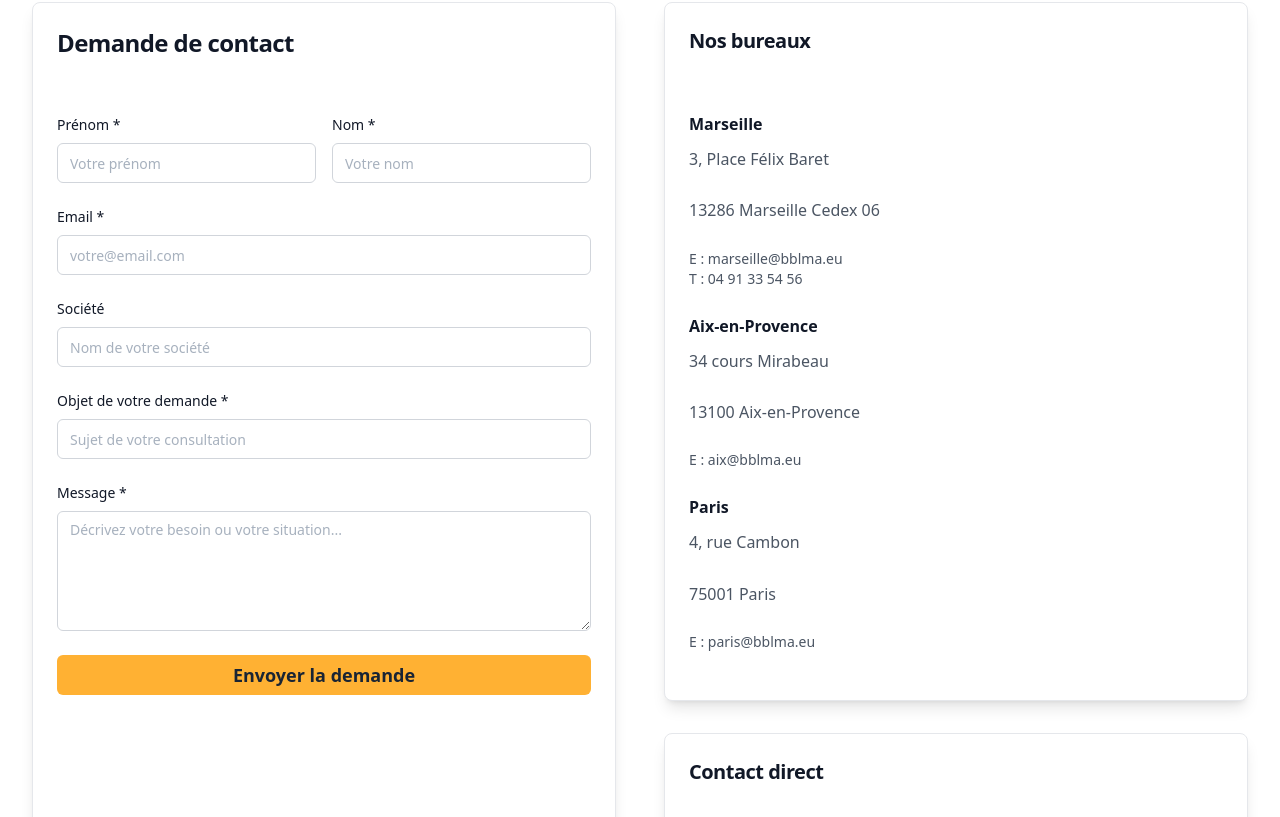
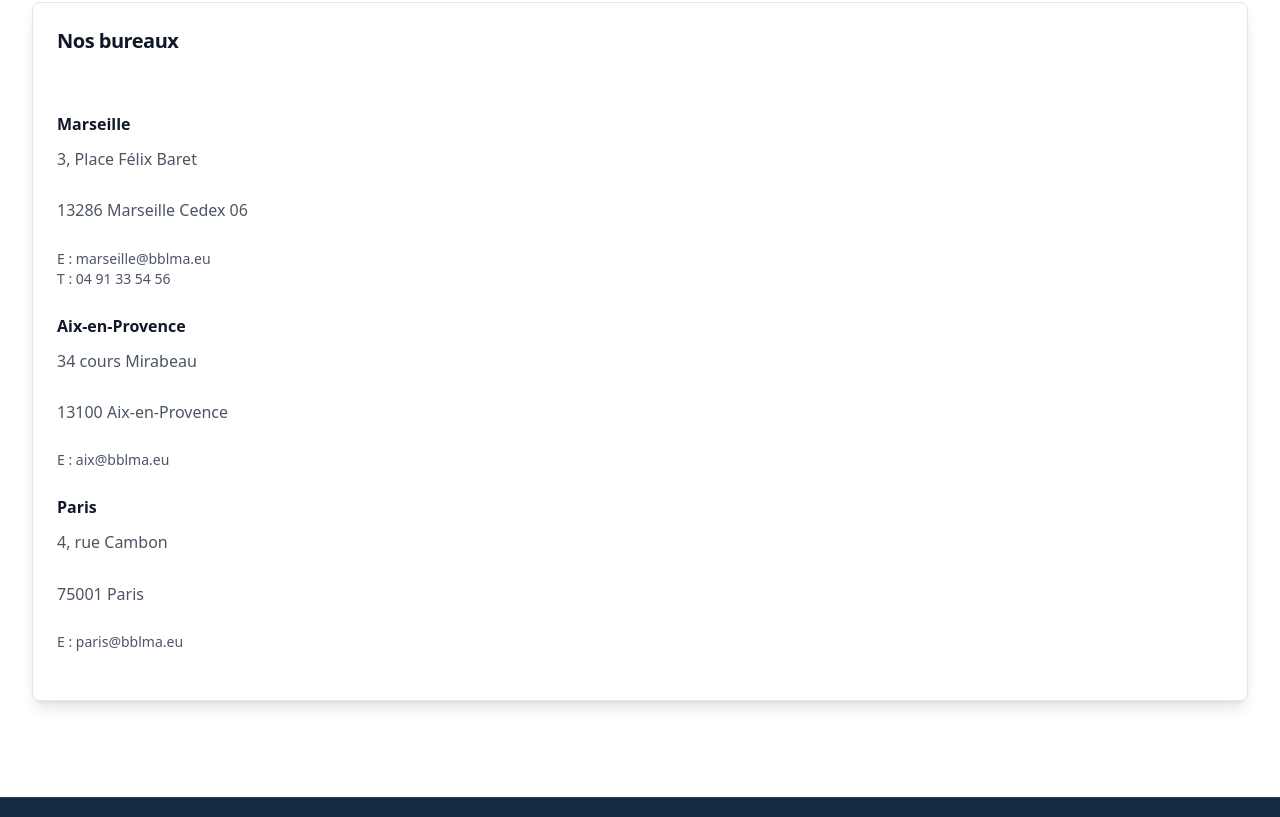
Before and after one commit to denelfrederic/offreip-bblma, a React (Vite) app: page /contact in a window 1280 px wide. Shown: the part 803-1620 px from the top of the page. Built offline with nearby package versions, Linux system fonts and the light colour scheme.

Commit message:
Remove contact request blocks

```diff
--- a/src/components/ContactSection.tsx
+++ b/src/components/ContactSection.tsx
@@ -9,68 +9,6 @@ const ContactSection = () => {
   return (
     <section className="py-24 bg-white">
       <div className="max-w-7xl mx-auto px-4 sm:px-6 lg:px-8">
-        <div className="grid grid-cols-1 lg:grid-cols-2 gap-12">
-          {/* Formulaire de contact */}
-          <Card className="bg-white border-gray-200 shadow-lg">
-            <CardHeader>
-              <CardTitle className="text-2xl font-bold text-gray-900">
-                Demande de contact
-              </CardTitle>
-            </CardHeader>
-            <CardContent className="space-y-6">
-              <div className="grid grid-cols-1 sm:grid-cols-2 gap-4">
-                <div>
-                  <label className="block text-sm font-medium text-gray-900 mb-2">
-                    Prénom *
-                  </label>
-                  <Input placeholder="Votre prénom" className="bg-white border-gray-300" />
-                </div>
-                <div>
-                  <label className="block text-sm font-medium text-gray-900 mb-2">
-                    Nom *
-                  </label>
-                  <Input placeholder="Votre nom" className="bg-white border-gray-300" />
-                </div>
-              </div>
-
-              <div>
-                <label className="block text-sm font-medium text-gray-900 mb-2">
-                  Email *
-                </label>
-                <Input type="email" placeholder="votre@email.com" className="bg-white border-gray-300" />
-              </div>
-
-              <div>
-                <label className="block text-sm font-medium text-gray-900 mb-2">
-                  Société
-                </label>
-                <Input placeholder="Nom de votre société" className="bg-white border-gray-300" />
-              </div>
-
-              <div>
-                <label className="block text-sm font-medium text-gray-900 mb-2">
-                  Objet de votre demande *
-                </label>
-                <Input placeholder="Sujet de votre consultation" className="bg-white border-gray-300" />
-              </div>
-
-              <div>
-                <label className="block text-sm font-medium text-gray-900 mb-2">
-                  Message *
-                </label>
-                <Textarea
-                  placeholder="Décrivez votre besoin ou votre situation..."
-                  className="bg-white border-gray-300 min-h-[120px]"
-                />
-              </div>
-
-              <Button className="w-full bg-primary text-primary-foreground hover:bg-primary/90 py-3 text-lg font-semibold">
-                Envoyer la demande
-              </Button>
-            </CardContent>
-          </Card>
-
-          {/* Informations de contact */}
         <div className="space-y-8">
           <Card className="bg-white border-gray-200 shadow-lg">
             <CardHeader>
@@ -110,25 +48,6 @@ const ContactSection = () => {
               </div>
             </CardContent>
           </Card>
-
-            <Card className="bg-white border-gray-200 shadow-lg">
-              <CardHeader>
-                <CardTitle className="text-xl font-bold text-gray-900">
-                  Contact direct
-                </CardTitle>
-              </CardHeader>
-              <CardContent>
-                <div className="space-y-2 text-gray-600">
-                  <p><span className="font-semibold text-gray-900">Téléphone :</span> +33 (0)1 84 25 52 42</p>
-                  <p><span className="font-semibold text-gray-900">Email :</span> contact@bblma.com</p>
-                  <p className="text-sm mt-4">
-                    Du lundi au vendredi<br />
-                    9h00 - 18h00
-                  </p>
-                </div>
-              </CardContent>
-            </Card>
-          </div>
         </div>
       </div>
     </section>
```
Lines whose indentation alone changed are shown as unchanged.
